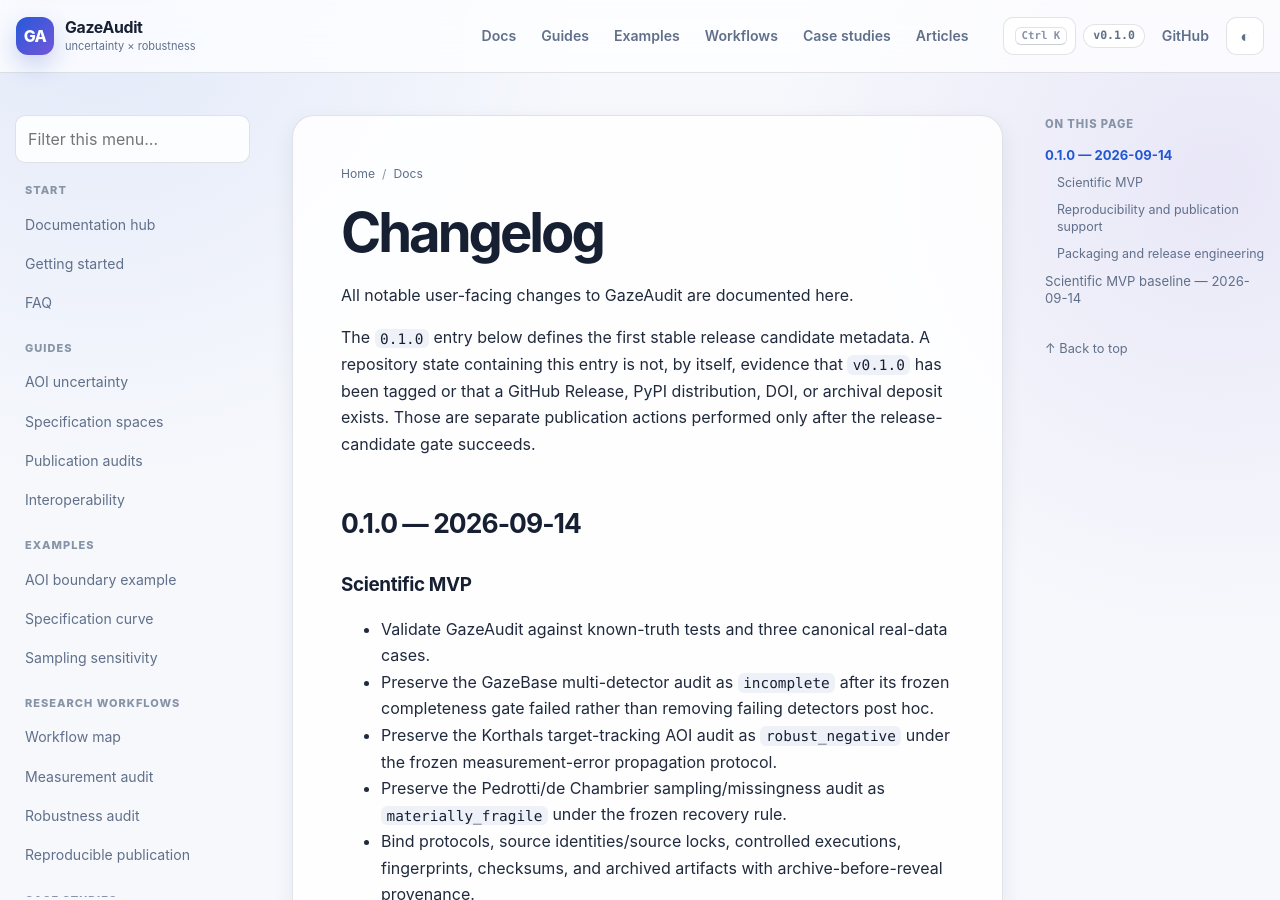
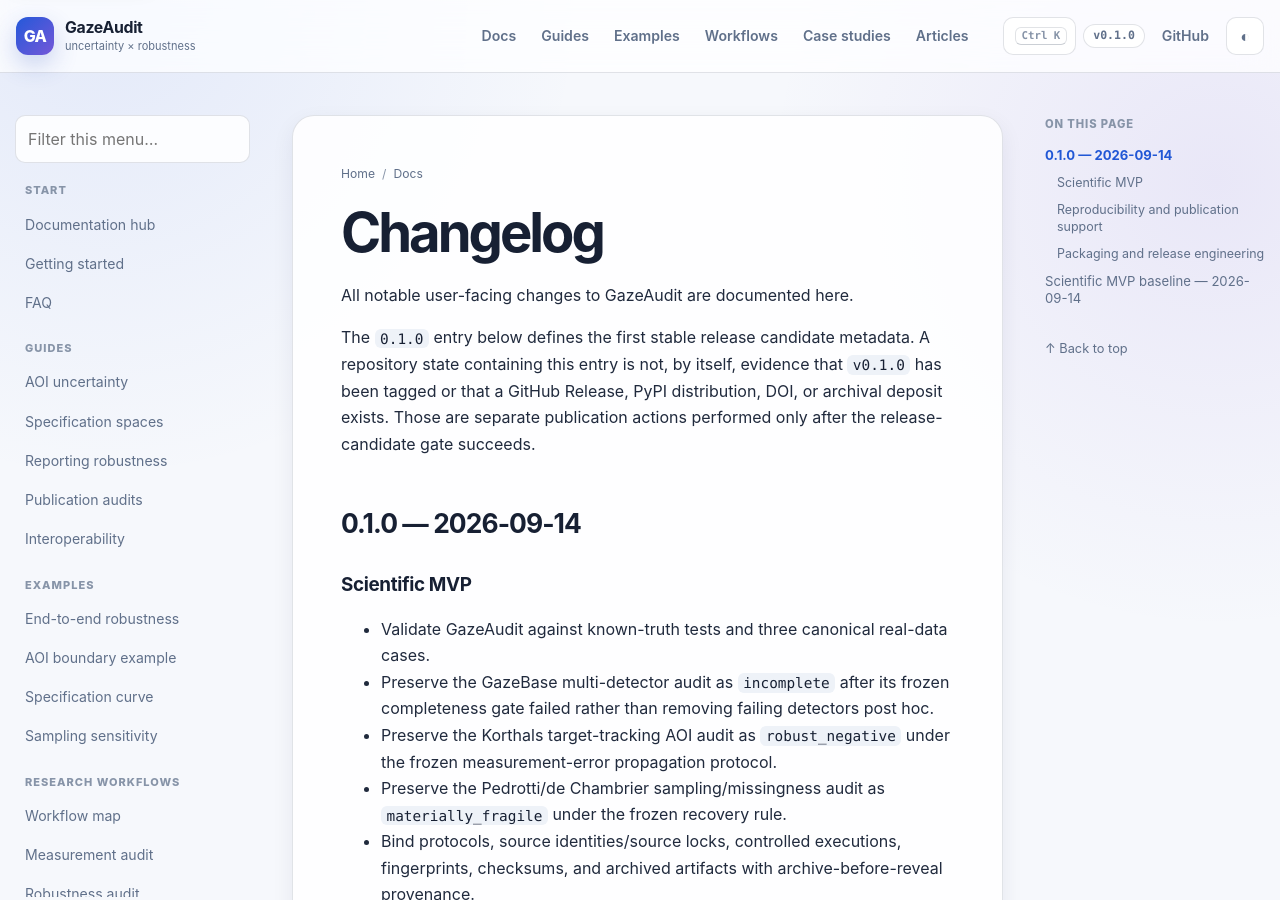
Before and after one commit to stefanosbalaskas/GazeAudit, a Jekyll site: the page built from CHANGELOG.md, in a window 1280 px wide and 900 px high. Built offline with Jekyll 4.4.1, drawn with Linux system fonts in a browser that asks for light colours; our own code applies the rules of GitHub Pages for plain Markdown files.

Commit message:
docs: wire complete workflow and accessibility cues into site shell

```diff
--- a/_layouts/default.html
+++ b/_layouts/default.html
@@ -43,7 +43,7 @@
       </nav>
 
       <div class="header-actions">
-        <button class="search-trigger" type="button" data-search-open aria-haspopup="dialog" aria-label="Search documentation">
+        <button class="search-trigger" type="button" data-search-open aria-haspopup="dialog" aria-keyshortcuts="Control+K Meta+K" aria-label="Search documentation">
           <span>Search</span><kbd>Ctrl K</kbd>
         </button>
         <span class="version-badge">v0.1.0</span>
@@ -88,10 +88,12 @@
             <p class="nav-label">Guides</p>
             <a href="{{ '/docs/guides/aoi-uncertainty/' | relative_url }}">AOI uncertainty</a>
             <a href="{{ '/docs/guides/specification-space/' | relative_url }}">Specification spaces</a>
+            <a href="{{ '/docs/guides/reporting-robustness/' | relative_url }}">Reporting robustness</a>
             <a href="{{ '/docs/guides/publication-audits/' | relative_url }}">Publication audits</a>
             <a href="{{ '/docs/guides/interoperability/' | relative_url }}">Interoperability</a>
 
             <p class="nav-label">Examples</p>
+            <a href="{{ '/docs/examples/end-to-end-robustness/' | relative_url }}">End-to-end robustness</a>
             <a href="{{ '/docs/examples/aoi-boundary/' | relative_url }}">AOI boundary example</a>
             <a href="{{ '/docs/examples/specification-curve/' | relative_url }}">Specification curve</a>
             <a href="{{ '/docs/examples/sampling-sensitivity/' | relative_url }}">Sampling sensitivity</a>
@@ -141,7 +143,7 @@
     </div>
   {% endif %}
 
-  <dialog class="search-dialog" data-search-dialog aria-labelledby="site-search-title">
+  <dialog class="search-dialog" data-search-dialog aria-labelledby="site-search-title" aria-describedby="site-search-help">
     <div class="search-dialog-inner">
       <div class="search-dialog-head">
         <div>
@@ -151,9 +153,9 @@
         <button class="search-close" type="button" data-search-close aria-label="Close search">×</button>
       </div>
       <label class="sr-only" for="site-search-input">Search documentation</label>
-      <input id="site-search-input" class="site-search-input" type="search" placeholder="Try “missingness”, “AOI”, or “publication”…" autocomplete="off" data-site-search>
-      <div class="search-hint"><span>↑↓ navigate</span><span>Enter open</span><span>Esc close</span></div>
-      <div class="search-results" data-search-results aria-live="polite"></div>
+      <input id="site-search-input" class="site-search-input" type="search" placeholder="Try “missingness”, “AOI”, or “publication”…" autocomplete="off" data-site-search aria-controls="site-search-results">
+      <div id="site-search-help" class="search-hint"><span>↑↓ navigate</span><span>Enter open</span><span>Esc close</span></div>
+      <div id="site-search-results" class="search-results" data-search-results aria-live="polite" role="status"></div>
     </div>
   </dialog>
 
```
